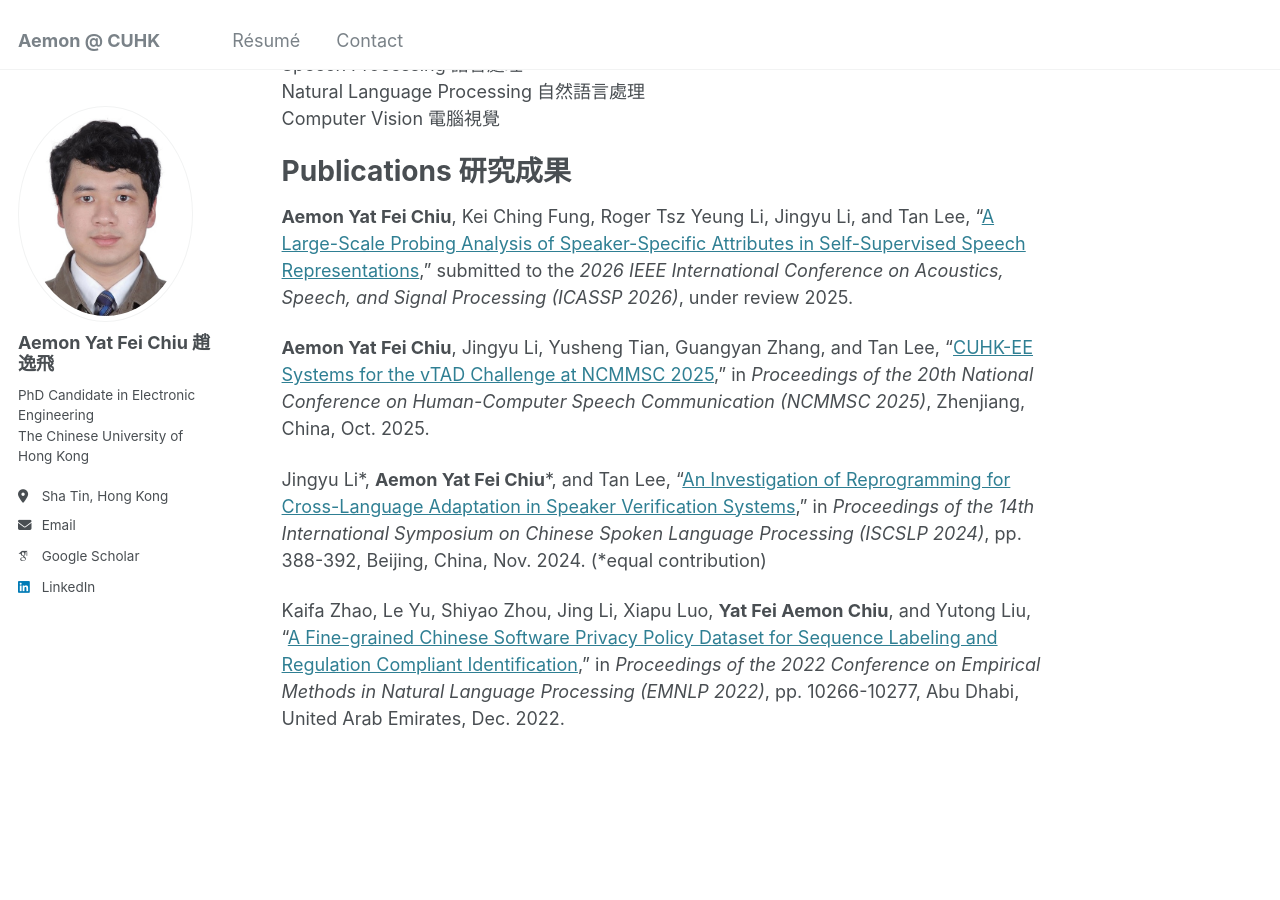
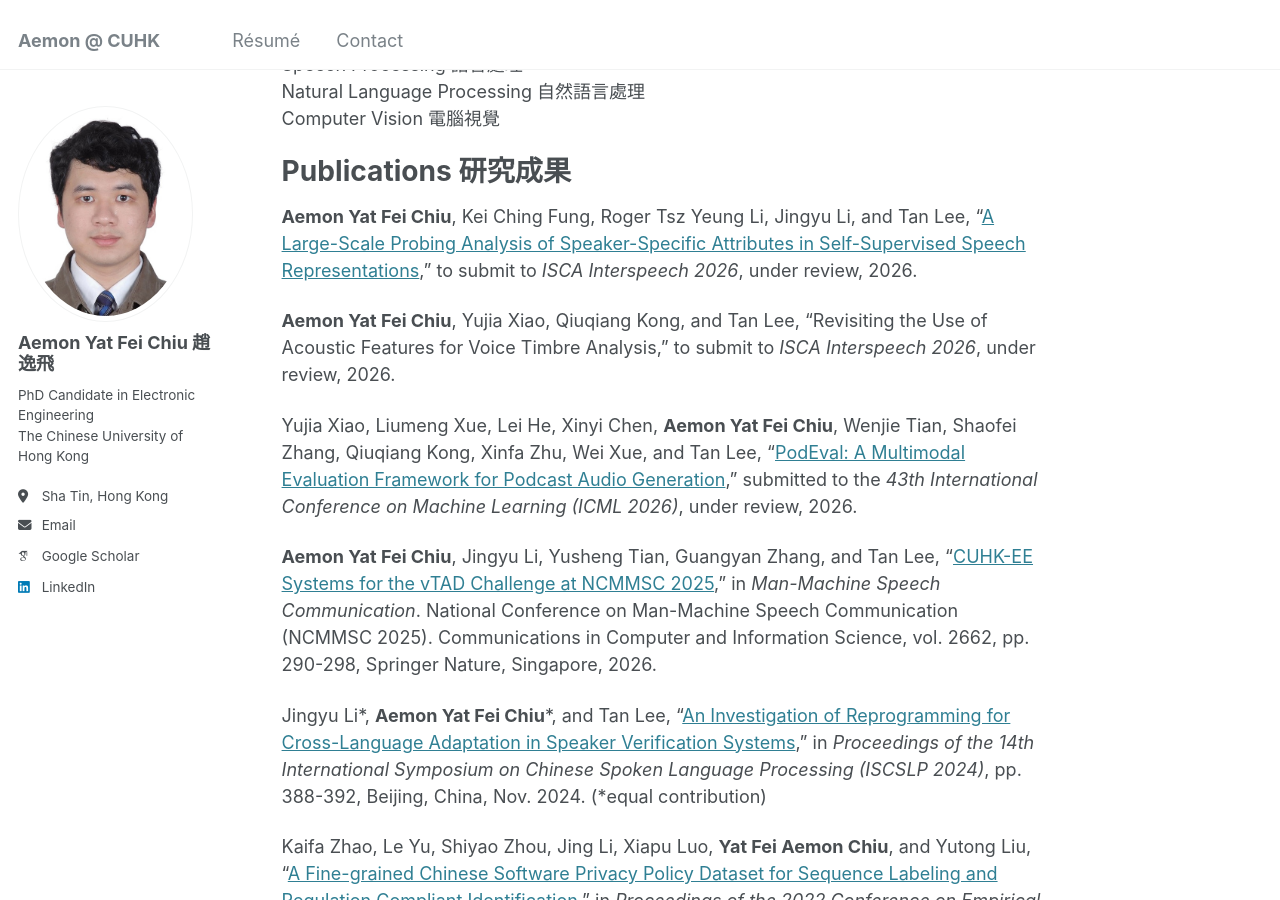
Before and after one commit to aemonyfchiu/aemonyfchiu.github.io, a Jekyll site: the page built from _pages/about.md, in a window 1280 px wide and 900 px high, scrolled down 786 px. Built offline with Jekyll 4.4.1, drawn with Linux system fonts in a browser that asks for light colours; some web fonts are replaced; a script that is not in the unit is left out.

Commit message:
Update about.md

```diff
--- a/_pages/about.md
+++ b/_pages/about.md
@@ -21,9 +21,13 @@ Computer Vision 電腦視覺
 
 Publications 研究成果
 ======
-**Aemon Yat Fei Chiu**, Kei Ching Fung, Roger Tsz Yeung Li, Jingyu Li, and Tan Lee, “[A Large-Scale Probing Analysis of Speaker-Specific Attributes in Self-Supervised Speech Representations](https://arxiv.org/abs/2501.05310),” submitted to the *2026 IEEE International Conference on Acoustics, Speech, and Signal Processing (ICASSP 2026)*, under review 2025.
+**Aemon Yat Fei Chiu**, Kei Ching Fung, Roger Tsz Yeung Li, Jingyu Li, and Tan Lee, “[A Large-Scale Probing Analysis of Speaker-Specific Attributes in Self-Supervised Speech Representations](https://arxiv.org/abs/2501.05310),” to submit to *ISCA Interspeech 2026*, under review, 2026.
 
-**Aemon Yat Fei Chiu**, Jingyu Li, Yusheng Tian, Guangyan Zhang, and Tan Lee, “[CUHK-EE Systems for the vTAD Challenge at NCMMSC 2025](https://arxiv.org/abs/2507.23266),” in *Proceedings of the 20th National Conference on Human-Computer Speech Communication (NCMMSC 2025)*, Zhenjiang, China, Oct. 2025.
+**Aemon Yat Fei Chiu**, Yujia Xiao, Qiuqiang Kong, and Tan Lee, “Revisiting the Use of Acoustic Features for Voice Timbre Analysis,” to submit to *ISCA Interspeech 2026*, under review, 2026.
+
+Yujia Xiao, Liumeng Xue, Lei He, Xinyi Chen, **Aemon Yat Fei Chiu**, Wenjie Tian, Shaofei Zhang, Qiuqiang Kong, Xinfa Zhu, Wei Xue, and Tan Lee, “[PodEval: A Multimodal Evaluation Framework for Podcast Audio Generation](https://arxiv.org/abs/2510.00485),” submitted to the *43th International Conference on Machine Learning (ICML 2026)*, under review, 2026.
+
+**Aemon Yat Fei Chiu**, Jingyu Li, Yusheng Tian, Guangyan Zhang, and Tan Lee, “[CUHK-EE Systems for the vTAD Challenge at NCMMSC 2025](https://arxiv.org/abs/2507.23266),” in *Man-Machine Speech Communication*. National Conference on Man-Machine Speech Communication (NCMMSC 2025). Communications in Computer and Information Science, vol. 2662, pp. 290-298, Springer Nature, Singapore, 2026.
 
 Jingyu Li\*, **Aemon Yat Fei Chiu**\*, and Tan Lee, “[An Investigation of Reprogramming for Cross-Language Adaptation in Speaker Verification Systems](https://ieeexplore.ieee.org/document/10800573/),” in *Proceedings of the 14th International Symposium on Chinese Spoken Language Processing (ISCSLP 2024)*, pp. 388-392, Beijing, China, Nov. 2024. (*equal contribution)
 
```
